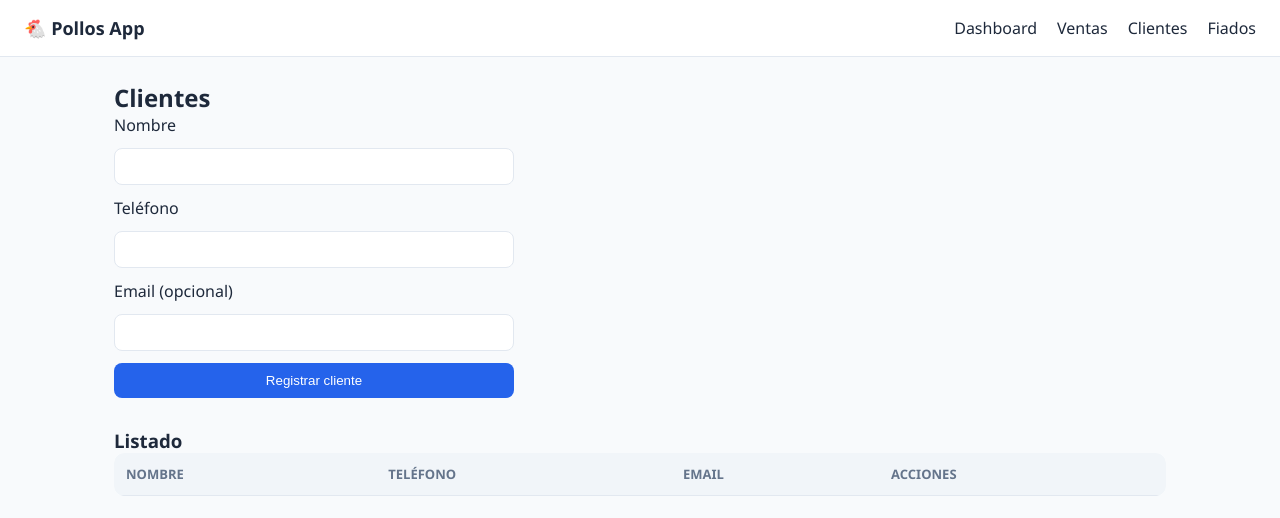
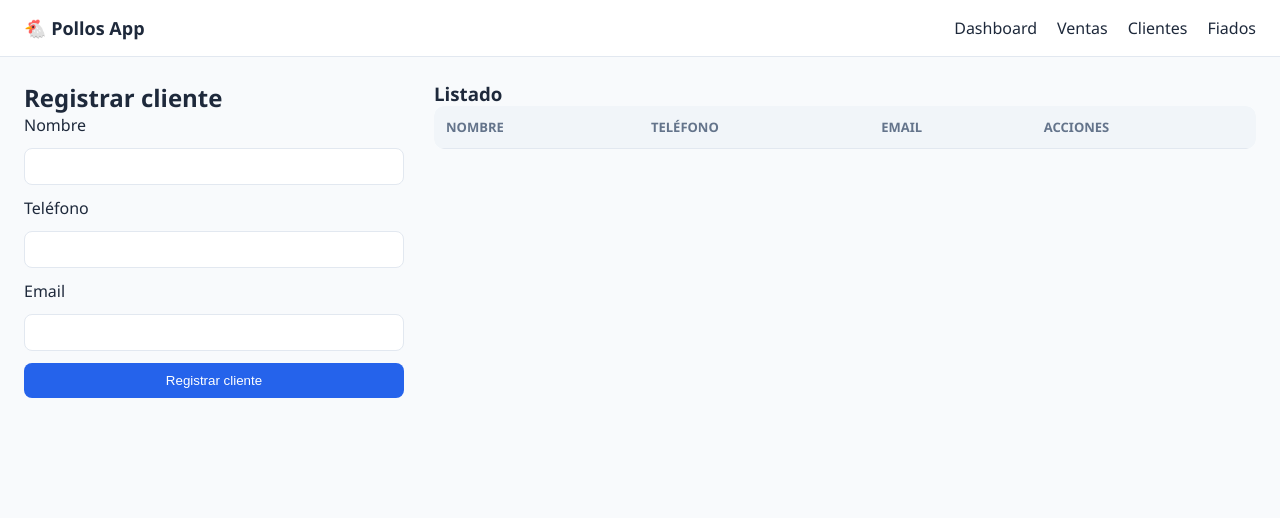
Before and after one commit to Alejito0505T/pollos-app, a plain HTML site: page frontend/clientes.html in a window 1280 px wide. Drawn offline with Linux system fonts and the light colour scheme; no server answers.

```diff
--- a/frontend/clientes.html
+++ b/frontend/clientes.html
@@ -14,29 +14,32 @@
         <a href="fiados.html">Fiados</a>
     </nav>
 
-    <div class="contenedor">
-        <h2>Clientes</h2>
-
+    <div class="contenedor" style="max-width:1400px;">
+        <div class="layout-ventas">
+            <div class="col-formulario">
+                <h2>Registrar cliente</h2>
                 <form id="form-cliente">
                     <label>Nombre</label>
                     <input type="text" id="input-nombre" required>
-
                     <label>Teléfono</label>
                     <input type="text" id="input-telefono">
-
-            <label>Email (opcional)</label>
+                    <label>Email</label>
                     <input type="email" id="input-email">
-
                     <button type="submit" class="btn">Registrar cliente</button>
                 </form>
-
-        <h3 style="margin-top:30px;">Listado</h3>
+            </div>
+            <div class="col-tabla">
+                <h3>Listado</h3>
+                <div class="tabla-scroll">
                     <table>
                         <thead>
                             <tr><th>Nombre</th><th>Teléfono</th><th>Email</th><th>Acciones</th></tr>
                         </thead>
                         <tbody id="tabla-clientes"></tbody>
                     </table>
+                </div>
+            </div>
+        </div>
     </div>
 
     <script src="js/utils/toast.js"></script>
```
Lines whose indentation alone changed are shown as unchanged.
